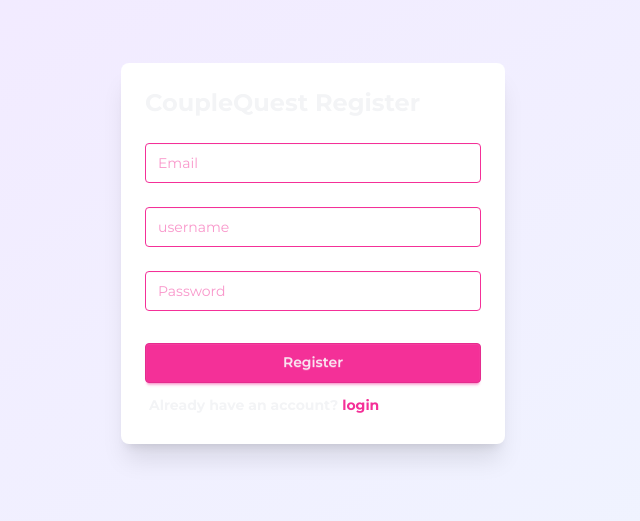
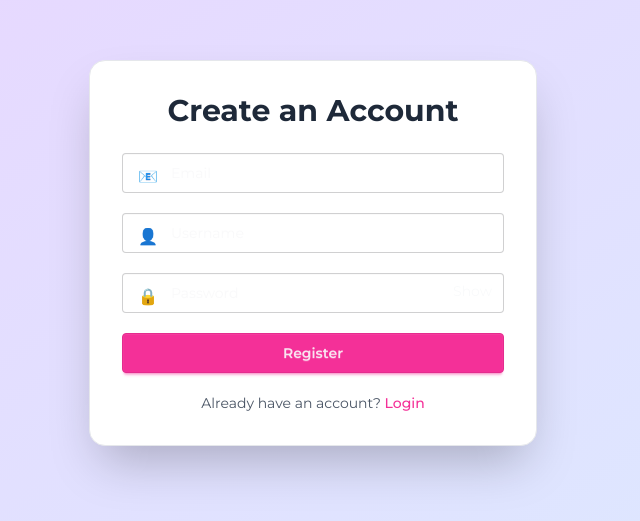
Before and after one commit to officialryder1/coupleQuest-frontend, a SvelteKit app: page /register in a window 1280 px wide. Shown: the part 147-668 px from the top of the page, without its empty margins (327-967 px from the left). Built offline with nearby package versions, Linux system fonts and the light colour scheme.

Commit message:
edited auth page

```diff
--- a/src/routes/login/+page.svelte
+++ b/src/routes/login/+page.svelte
@@ -1,47 +1,69 @@
 <script>
   import { fetchAPI } from "$lib/api";
-
   let email = '';
   let password = '';
   let error = '';
+  let showPassword = false;
 
   async function handleLogin() {
     try {
       const data = await fetchAPI('user/login/', 'POST', { email, password });
       localStorage.setItem('access_token', data.access);
-        window.location.href = '/dashboard'; // Redirect on success
+      window.location.href = '/dashboard';
     } catch (err) {
       error = 'Invalid email or password';
     }
   }
 </script>
 
-<div class="min-h-screen bg-gradient-to-br from-purple-100 to-blue-50 flex items-center justify-center">
-  <div class="card w-96 bg-base-100 shadow-xl">
-    <div class="card-body">
-      <h2 class="card-title text-2xl font-bold mb-4">CoupleQuest Login</h2>
+<div class="min-h-screen flex items-center justify-center bg-gradient-to-br from-purple-200 to-blue-100">
+  <div class="w-full max-w-md p-8 bg-white rounded-2xl shadow-2xl border border-gray-200">
+    <h2 class="text-3xl font-bold text-center text-gray-800 mb-6">Welcome Back</h2>
+
     {#if error}
-        <div class="alert alert-error">{error}</div>
+      <div class="bg-red-100 text-red-700 px-4 py-2 rounded mb-4 text-sm">{error}</div>
     {/if}
+
+    <div class="space-y-5">
+      <div class="relative">
         <input
           type="email"
           bind:value={email}
           placeholder="Email"
-        class="input input-bordered w-full mb-4 text-secondary border-secondary font-bold"
+          class="input input-bordered w-full pl-12"
         />
+        <span class="absolute left-4 top-3 text-gray-400">
+          📧
+        </span>
+      </div>
+
+      <div class="relative">
         <input
-        type="password"
+          type={showPassword ? 'text' : 'password'}
           bind:value={password}
           placeholder="Password"
-        class="input input-bordered w-full mb-6 text-secondary border-secondary font-bold"
+          class="input input-bordered w-full pl-12 pr-12"
         />
-      <button on:click={handleLogin} class="btn btn-secondary w-full">
+        <span class="absolute left-4 top-3 text-gray-400">
+          🔒
+        </span>
+        <button
+          type="button"
+          class="absolute right-3 top-2 text-sm  text-gray-50 hover:text-gray-300 badge badge-secondary"
+          on:click={() => (showPassword = !showPassword)}
+        >
+          {showPassword ? 'hide' : '👀'}
+        </button>
+      </div>
+
+      <button class="btn btn-secondary w-full" on:click={handleLogin}>
         Login
       </button>
 
-      <div>
-        <p class="pt-5 font-bold text-right">Don't have a account? <a href="/register"  class="font-bold text-secondary">signup</a></p>
+      <p class="text-center text-sm text-gray-600">
+        Don't have an account?
+        <a href="/register" class="text-secondary font-medium hover:underline">Sign up</a>
+      </p>
     </div>
   </div>
 </div>
-</div>
--- a/src/routes/register/+page.svelte
+++ b/src/routes/register/+page.svelte
@@ -2,52 +2,75 @@
   import { fetchAPI } from "$lib/api";
 
   let email = '';
+  let username = '';
   let password = '';
-    let username = '';
   let error = '';
+  let showPassword = false;
 
   async function handleRegister() {
     try {
       const data = await fetchAPI('user/register/', 'POST', { email, username, password });
-        window.location.href = '/login'; // Redirect on success
+      window.location.href = '/login';
     } catch (err) {
-        error = 'Invalid email or password';
+      error = 'Registration failed. Please check your details.';
     }
   }
 </script>
 
-<div class="min-h-screen bg-gradient-to-br from-purple-100 to-blue-50 flex items-center justify-center">
-  <div class="card w-96 bg-base-100 shadow-xl">
-    <div class="card-body">
-      <h2 class="card-title text-2xl font-bold mb-4">CoupleQuest Register</h2>
+<div class="min-h-screen flex items-center justify-center bg-gradient-to-br from-purple-200 to-blue-100">
+  <div class="w-full max-w-md p-8 bg-white rounded-2xl shadow-2xl border border-gray-200">
+    <h2 class="text-3xl font-bold text-center text-gray-800 mb-6">Create an Account</h2>
+
     {#if error}
-        <div class="alert alert-error">{error}</div>
+      <div class="bg-red-100 text-red-700 px-4 py-2 rounded mb-4 text-sm">{error}</div>
     {/if}
+
+    <div class="space-y-5">
+      <div class="relative">
         <input
           type="email"
           bind:value={email}
           placeholder="Email"
-        class="input input-bordered w-full mb-4 border-secondary text-secondary"
+          class="input input-bordered w-full pl-12"
         />
+        <span class="absolute left-4 top-3 text-gray-400">📧</span>
+      </div>
+
+      <div class="relative">
         <input
           type="text"
           bind:value={username}
-        placeholder="username"
-        class="input input-bordered w-full mb-4 border-secondary text-secondary"
+          placeholder="Username"
+          class="input input-bordered w-full pl-12"
         />
+        <span class="absolute left-4 top-3 text-gray-400">👤</span>
+      </div>
+
+      <div class="relative">
         <input
-        type="password"
+          type={showPassword ? 'text' : 'password'}
           bind:value={password}
           placeholder="Password"
-        class="input input-bordered w-full mb-6 border-secondary text-secondary"
+          class="input input-bordered w-full pl-12 pr-12"
         />
+        <span class="absolute left-4 top-3 text-gray-400">🔒</span>
+        <button
+          type="button"
+          class="absolute right-3 top-2 text-sm text-gray-50 hover:text-gray-200"
+          on:click={() => (showPassword = !showPassword)}
+        >
+          {showPassword ? 'Hide' : 'Show'}
+        </button>
+      </div>
+
       <button on:click={handleRegister} class="btn btn-secondary w-full">
         Register
       </button>
 
-      <div>
-        <p class="p-1 font-bold">Already have an account? <a href="/login" class="text-secondary font-bold">login</a></p>
+      <p class="text-center text-sm text-gray-600">
+        Already have an account?
+        <a href="/login" class="text-secondary font-medium hover:underline">Login</a>
+      </p>
     </div>
   </div>
 </div>
-</div>
```
Lines whose indentation alone changed are shown as unchanged.
